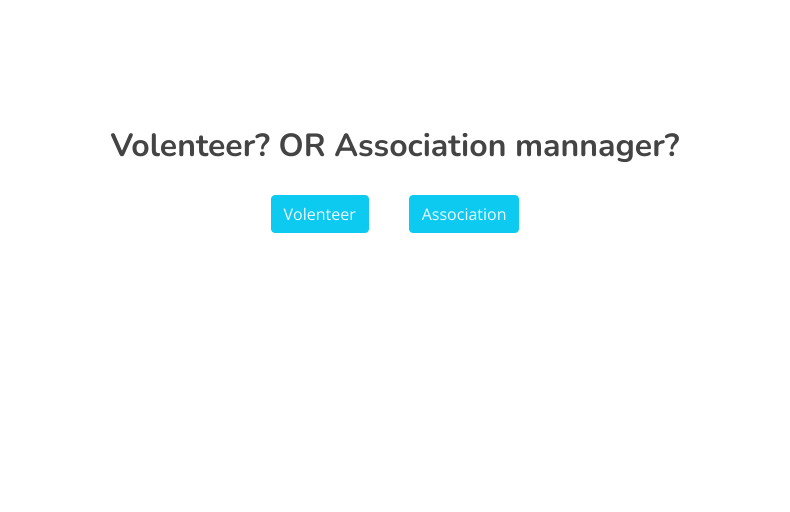
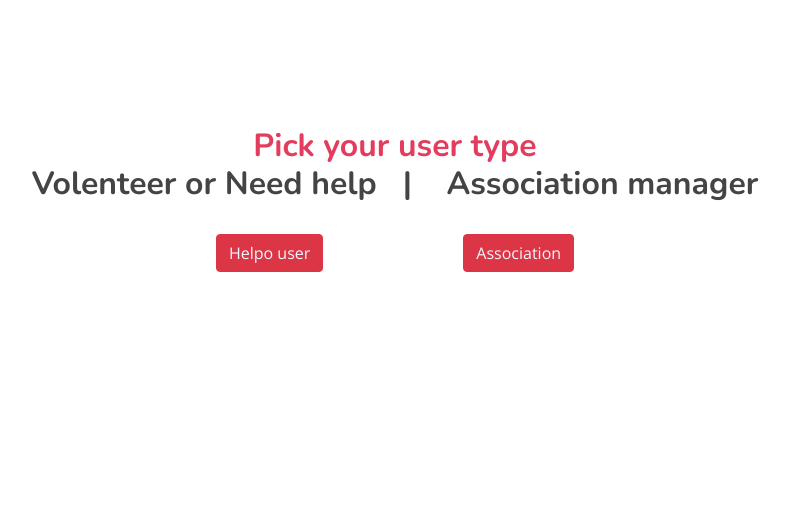
Before and after one commit to Project-Management-SCE/PM2022_TEAM_10, a Django app: page /accounts/pickType in a window 1280 px wide. Shown: the part 83-595 px from the top of the page, without its empty margins (245-1035 px from the left). Run offline with Django 4.2, Linux system fonts and the light colour scheme; some libraries are stand-ins or nearby versions.

Commit message:
Added some FrontEnd changes in sevral forms, and fixed some bugs

```diff
--- a/ProjectManagement/accounts/forms.py
+++ b/ProjectManagement/accounts/forms.py
@@ -9,10 +9,11 @@ class AssociationManagerSignUpform(UserCreationForm):
     phone_number = forms.CharField(required=True)
     association_number = forms.CharField(required=True)
     email = forms.EmailField(max_length=100)
+    high_privacy =forms.BooleanField(required=False)
 
     class Meta(UserCreationForm.Meta):
         model = User
-        fields = ('username', 'first_name', 'last_name', 'email' , 'phone_number', 'association_number')
+        fields = ('username', 'first_name', 'last_name', 'email' , 'phone_number', 'association_number','password1','password2','high_privacy')
 
     @transaction.atomic
     def save(self):
@@ -24,6 +25,7 @@ class AssociationManagerSignUpform(UserCreationForm):
         user.last_name = self.cleaned_data.get('last_name')
         user.email = self.cleaned_data.get('email')
         user.phone_number = self.cleaned_data.get('phone_number')
+        user.high_privacy = self.cleaned_data.get('high_privacy')
         user.save()
 
         assoManager = associationManager.objects.create(user=user)
--- a/ProjectManagement/accounts/templates/registration/HelpoUserSignup.html
+++ b/ProjectManagement/accounts/templates/registration/HelpoUserSignup.html
@@ -13,10 +13,10 @@
 
         <div class="row content" style="display: flex;align-items: center;justify-content: center;" >
             {% load crispy_forms_tags %}
-            <form method = "post">
+            <form method = "post" style="width: 400px; height: 800px;">
                 {%csrf_token%}
                 {{form|crispy}}
-                <button type="submit" class="btn btn-success">Sign Up!</button>
+                <button type="submit" class="btn btn-outline-danger">Sign Up!</button>
             </form>
         </div>
 
--- a/ProjectManagement/accounts/templates/registration/ManagerSignup.html
+++ b/ProjectManagement/accounts/templates/registration/ManagerSignup.html
@@ -15,10 +15,10 @@
 
     <div class="row content" style="display: flex;align-items: center;justify-content: center;" >
       {% load crispy_forms_tags %}
-      <form method = "post">
+      <form method = "post" style="width: 400px; height: 800px;">
         {%csrf_token%}
         {{form|crispy}}
-        <button type="submit" class="btn btn-success">Sign Up!</button>
+        <button type="submit" class="btn btn-outline-danger">Sign Up!</button>
       </form>
     </div>
 
--- a/ProjectManagement/accounts/templates/registration/PickType.html
+++ b/ProjectManagement/accounts/templates/registration/PickType.html
@@ -7,16 +7,16 @@
         <div class="container" style="margin-top: 150px; margin-bottom: 240px;; align-items:center; justify-content:center;">
 
           <div class="section-title">
-            <h3>Volenteer? OR Association mannager?</h3>
+            <h3><span>Pick your user type <br></span>Volenteer or Need help &nbsp; | &nbsp;&nbsp;&nbsp;Association manager</h3>
           </div>
 
           <div class="" style="display: flex;align-items: center;justify-content: center;" >
             {% load crispy_forms_tags %}
             {%csrf_token%}
             {{form|crispy}}
-            <button style="margin-right: 20px;" type="submit" class="btn btn-info"><a style="color: aliceblue;" href="HelpoUserSignup">Volenteer</a></button>
+            <button style="margin-right: 40px;" type="submit" class="btn btn-danger"><a style="color: aliceblue;" href="HelpoUserSignup">Helpo user</a></button>
 
-            <button style="margin-left: 20px;" type="submit" class="btn btn-info"><a style="color: aliceblue;" href="ManagerSignup">Association</a></button>
+            <button style="margin-left: 100px;" type="submit" class="btn btn-danger"><a style="color: aliceblue;" href="ManagerSignup">Association</a></button>
           </div>
 
         </div>
--- a/ProjectManagement/accounts/templates/registration/login.html
+++ b/ProjectManagement/accounts/templates/registration/login.html
@@ -23,7 +23,7 @@
             <form method = "post" class="from-group" style="  width: 300px; height: 200px;">
               {%csrf_token%}
               {{form|crispy}}
-              <button style="margin-top: 10px;" type="submit" class="btn btn-success">Login</button>
+              <button style="margin-top: 10px;" type="submit" class="btn btn-outline-danger">Login</button>
               <p> Don't have an account? <a href="/accounts/pickType">CLICK HERE</a></p>
             </form>
           </div>
--- a/ProjectManagement/accounts/templates/registration/updateAssociationManager.html
+++ b/ProjectManagement/accounts/templates/registration/updateAssociationManager.html
@@ -21,7 +21,7 @@
                         {{u_form|crispy}}       <!--User form-->
                         {{m_form|crispy}}       <!--Association Manager form-->
                     </fieldset>
-                <button type="submit" class="btn btn-success" style="margin-top:10px;">Update!</button>
+                <button type="submit" class="btn btn-outline-danger" style="margin-top:10px;">Update!</button>
                 </form>
         {% else %}
         <div class="section-title">
```
Also changed, not shown: ProjectManagement/db.sqlite3.
